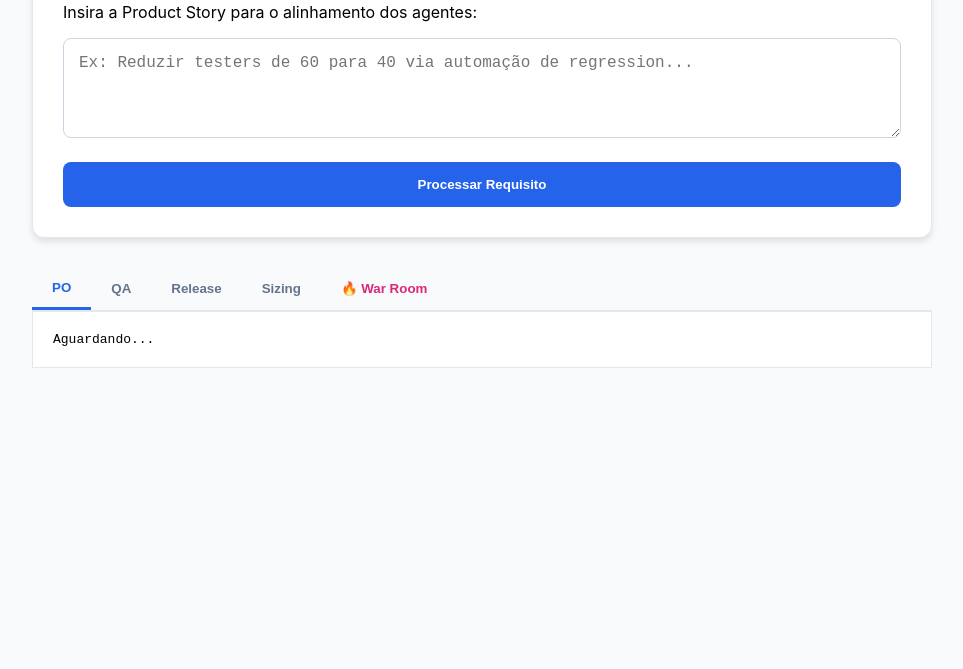
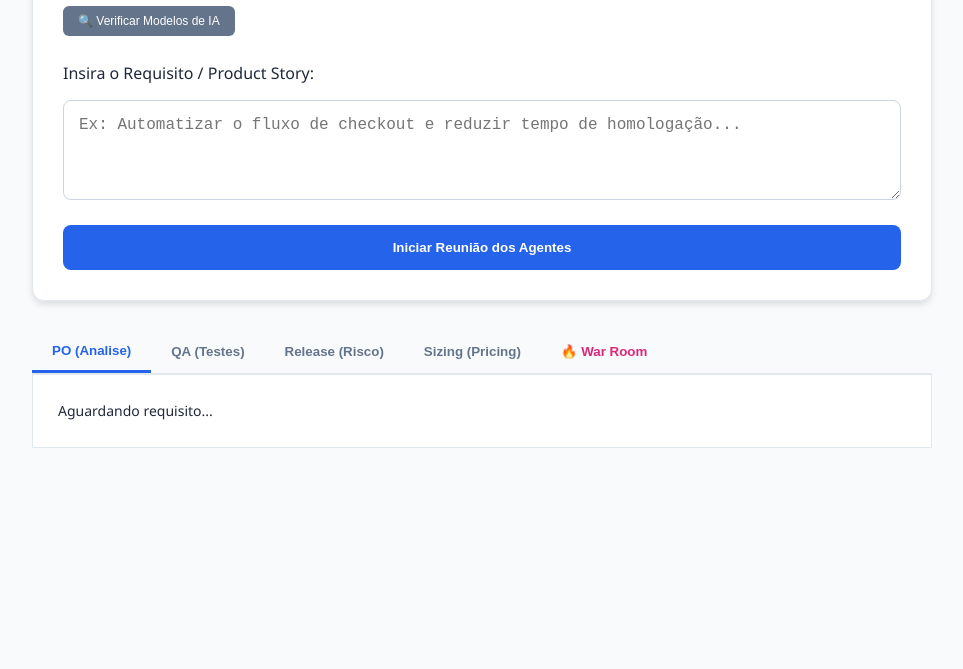
Before and after one commit to claupeoliveira-sys/operacao-ia-agentes, a website: page public/index.html in a window 1280 px wide. Shown: the part 131-800 px from the top of the page, without its empty margins (158-1121 px from the left). Drawn offline with Linux system fonts and the light colour scheme.

Commit message:
Update index.html

```diff
--- a/public/index.html
+++ b/public/index.html
@@ -3,92 +3,113 @@
 <head>
     <meta charset="UTF-8">
     <link rel="icon" href="data:,">
-    <title>Sizing & IA Operational - Claupe Oliveira</title>
+    <title>Sizing & Operação IA - Claupe Oliveira</title>
     <style>
-        body { font-family: 'Inter', sans-serif; max-width: 900px; margin: auto; padding: 20px; background: #f8fafc; }
+        body { font-family: 'Segoe UI', system-ui, sans-serif; max-width: 900px; margin: auto; padding: 20px; background: #f8fafc; color: #1e293b; }
         .card { background: white; padding: 30px; border-radius: 12px; box-shadow: 0 4px 6px rgba(0,0,0,0.1); border: 1px solid #e2e8f0; }
-        textarea { width: 100%; height: 100px; padding: 15px; border-radius: 8px; border: 1px solid #cbd5e1; margin-bottom: 20px; font-size: 16px; box-sizing: border-box;}
+        textarea { width: 100%; height: 100px; padding: 15px; border-radius: 8px; border: 1px solid #cbd5e1; margin-bottom: 20px; font-size: 16px; box-sizing: border-box; }
 
-        #btn-gerar { background: #2563eb; color: white; padding: 15px 30px; border: none; border-radius: 8px; cursor: pointer; font-weight: bold; width: 100%; display: flex; justify-content: center; align-items: center; gap: 10px; }
+        /* Botões */
+        .btn-main { background: #2563eb; color: white; padding: 15px 30px; border: none; border-radius: 8px; cursor: pointer; font-weight: bold; width: 100%; display: flex; justify-content: center; align-items: center; gap: 10px; }
+        .btn-sec { background: #64748b; color: white; border: none; padding: 8px 15px; border-radius: 6px; cursor: pointer; font-size: 12px; margin-bottom: 10px; }
+
         .spinner { width: 22px; height: 22px; border: 3px solid rgba(255,255,255,0.3); border-radius: 50%; border-top-color: #fff; animation: spin 1s linear infinite; display: none; }
         @keyframes spin { to { transform: rotate(360deg); } }
 
-        .tabs { display: flex; margin-top: 30px; border-bottom: 2px solid #e2e8f0; }
-        .tab { padding: 12px 20px; cursor: pointer; border: none; background: none; font-weight: 600; color: #64748b; }
+        /* Abas */
+        .tabs { display: flex; margin-top: 30px; border-bottom: 2px solid #e2e8f0; overflow-x: auto; }
+        .tab { padding: 12px 20px; cursor: pointer; border: none; background: none; font-weight: 600; color: #64748b; white-space: nowrap; }
         .tab.active { color: #2563eb; border-bottom: 3px solid #2563eb; }
-        .content { display: none; padding: 20px; background: white; border: 1px solid #e2e8f0; border-top: none; white-space: pre-wrap; font-family: monospace; }
+        .tab-war { color: #db2777 !important; }
+
+        .content { display: none; padding: 25px; background: white; border: 1px solid #e2e8f0; border-top: none; white-space: pre-wrap; font-size: 14px; line-height: 1.6; }
         .content.active { display: block; }
         .warroom-style { border-left: 5px solid #db2777; background: #fff1f2; }
+        #model-list { display: none; font-family: monospace; font-size: 11px; padding: 10px; background: #e2e8f0; border-radius: 6px; margin-bottom: 10px; }
     </style>
 </head>
 <body>
 
     <div class="card">
-        <h1>Otimização de Processos com IA</h1>
-        <p>Insira a Product Story para o alinhamento dos agentes:</p>
-        <textarea id="requisito" placeholder="Ex: Reduzir testers de 60 para 40 via automação de regression..."></textarea>
+        <h1>🚀 Otimização Operacional com IA</h1>
 
-        <button id="btn-gerar" onclick="gerar()">
+        <button class="btn-sec" onclick="consultarModelos()">🔍 Verificar Modelos de IA</button>
+        <div id="model-list"></div>
+
+        <p>Insira o Requisito / Product Story:</p>
+        <textarea id="requisito" placeholder="Ex: Automatizar o fluxo de checkout e reduzir tempo de homologação..."></textarea>
+
+        <button class="btn-main" id="btn-gerar" onclick="gerar()">
             <div class="spinner" id="loader"></div>
-            <span id="btn-text">Processar Requisito</span>
+            <span id="btn-text">Iniciar Reunião dos Agentes</span>
         </button>
     </div>
 
     <div class="tabs">
-        <button class="tab active" onclick="tab(event, 'res-po')">PO</button>
-        <button class="tab" onclick="tab(event, 'res-qa')">QA</button>
-        <button class="tab" onclick="tab(event, 'res-rm')">Release</button>
-        <button class="tab" onclick="tab(event, 'res-sizing')">Sizing</button>
-        <button class="tab" onclick="tab(event, 'res-warroom')" style="color:#db2777">🔥 War Room</button>
+        <button class="tab active" onclick="verTab(event, 'po')">PO (Analise)</button>
+        <button class="tab" onclick="verTab(event, 'qa')">QA (Testes)</button>
+        <button class="tab" onclick="verTab(event, 'rm')">Release (Risco)</button>
+        <button class="tab" onclick="verTab(event, 'sizing')">Sizing (Pricing)</button>
+        <button class="tab tab-war" onclick="verTab(event, 'warroom')">🔥 War Room</button>
     </div>
 
-    <div id="res-po" class="content active">Aguardando...</div>
-    <div id="res-qa" class="content">Aguardando...</div>
-    <div id="res-rm" class="content">Aguardando...</div>
-    <div id="res-sizing" class="content">Aguardando...</div>
-    <div id="res-warroom" class="content warroom-style">Aguardando discussão técnica...</div>
+    <div id="po" class="content active">Aguardando requisito...</div>
+    <div id="qa" class="content">Aguardando requisito...</div>
+    <div id="rm" class="content">Aguardando requisito...</div>
+    <div id="sizing" class="content">Aguardando requisito...</div>
+    <div id="warroom" class="content warroom-style">Discussão estratégica aparecerá aqui.</div>
 
     <script>
+        async function consultarModelos() {
+            const list = document.getElementById('model-list');
+            list.style.display = 'block';
+            list.innerText = 'Consultando API Google...';
+            try {
+                const res = await fetch('/api/modelos');
+                const data = await res.json();
+                list.innerText = data.info + " " + data.lista.join(' | ');
+            } catch {
+                list.innerText = 'Erro ao listar modelos.';
+            }
+        }
+
         async function gerar() {
-            const reqText = document.getElementById('requisito').value;
+            const req = document.getElementById('requisito').value;
             const btn = document.getElementById('btn-gerar');
             const loader = document.getElementById('loader');
             const btnText = document.getElementById('btn-text');
 
-            if (!reqText) return alert("Digite o requisito!");
+            if(!req) return alert("Por favor, descreva o requisito.");
 
             btn.disabled = true;
             loader.style.display = 'inline-block';
-            btnText.innerText = 'Agentes trabalhando...';
+            btnText.innerText = 'Processando Agentes...';
 
             try {
                 const response = await fetch('/api/processar', {
                     method: 'POST',
                     headers: { 'Content-Type': 'application/json' },
-                    body: JSON.stringify({ requisito: reqText })
+                    body: JSON.stringify({ requisito: req })
                 });
 
-                // Aqui está o segredo: verificar se o retorno é JSON antes
-                const data = await response.json().catch(() => ({ error: "O servidor enviou uma resposta inválida (não JSON)." }));
+                const data = await response.json();
 
-                if (!response.ok) throw new Error(data.error || "Erro desconhecido");
-
-                document.getElementById('res-po').innerText = data.po;
-                document.getElementById('res-qa').innerText = data.qa;
-                document.getElementById('res-rm').innerText = data.rm;
-                document.getElementById('res-sizing').innerText = data.sizing;
-                document.getElementById('res-warroom').innerText = data.warroom;
+                document.getElementById('po').innerText = data.po;
+                document.getElementById('qa').innerText = data.qa;
+                document.getElementById('rm').innerText = data.rm;
+                document.getElementById('sizing').innerText = data.sizing;
+                document.getElementById('warroom').innerText = data.warroom;
 
             } catch (err) {
-                alert("Erro: " + err.message);
+                alert("Erro técnico no processamento.");
             } finally {
                 btn.disabled = false;
                 loader.style.display = 'none';
-                btnText.innerText = 'Processar Requisito';
+                btnText.innerText = 'Iniciar Reunião dos Agentes';
             }
         }
 
-        function tab(evt, id) {
+        function verTab(evt, id) {
             document.querySelectorAll('.content').forEach(c => c.classList.remove('active'));
             document.querySelectorAll('.tab').forEach(t => t.classList.remove('active'));
             document.getElementById(id).classList.add('active');
```
